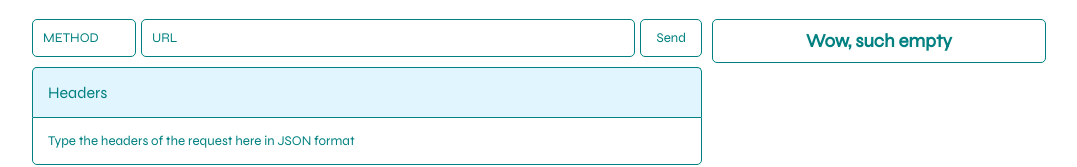
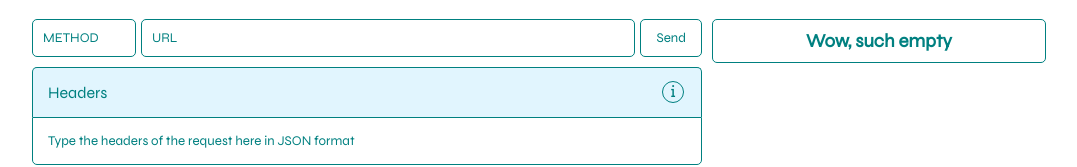
Before and after one commit to Abdelar/postwoman, a React (Create React App) app: page / in a window 1280 px wide. Shown: the part 169-336 px from the top of the page, without its empty margins (96-1173 px from the left). Built offline with nearby package versions, Linux system fonts and the light colour scheme.

Commit message:
Style tooltips

```diff
--- a/src/component/Request.js
+++ b/src/component/Request.js
@@ -1,5 +1,6 @@
 import React from 'react';
 import { METHODS } from '../helpers/Methods';
+import Tooltip from '@material-ui/core/Tooltip';
 import './Request.css';
 
 export const Request = props => {
@@ -37,7 +38,14 @@ export const Request = props => {
 				</button>
 			</div>
 			<div className='input_element'>
-				<label>Headers</label>
+				<label>
+					Headers
+					<Tooltip
+						interactive
+						title='Optional: Pass your headers as a JSON object'>
+						<span>i</span>
+					</Tooltip>
+				</label>
 				<textarea
 					placeholder='Type the headers of the request here in JSON format'
 					onChange={event =>
@@ -50,7 +58,10 @@ export const Request = props => {
 			</div>
 			<div className='input_element'>
 				<label>
-					Body <span title='Optional: Plain text or JSON format'>i</span>
+					Body
+					<Tooltip title={'Optional: Plain text or JSON format'}>
+						<span>i</span>
+					</Tooltip>
 				</label>
 				<textarea
 					placeholder='Type the body of the request here in JSON format'
@@ -61,9 +72,11 @@ export const Request = props => {
 			<div className='input_element'>
 				<label>
 					Other Options
-					<span title='Optional: Visit https://github.com/axios/axios#request-config to see what options you can add to the http request'>
-						i
-					</span>
+					<Tooltip
+						interactive
+						title='Optional: Visit https://github.com/axios/axios#request-config to see what options you can add to the http request'>
+						<span>i</span>
+					</Tooltip>
 				</label>
 				<textarea
 					onChange={event => props.changed({ options: event.target.value })}
```
